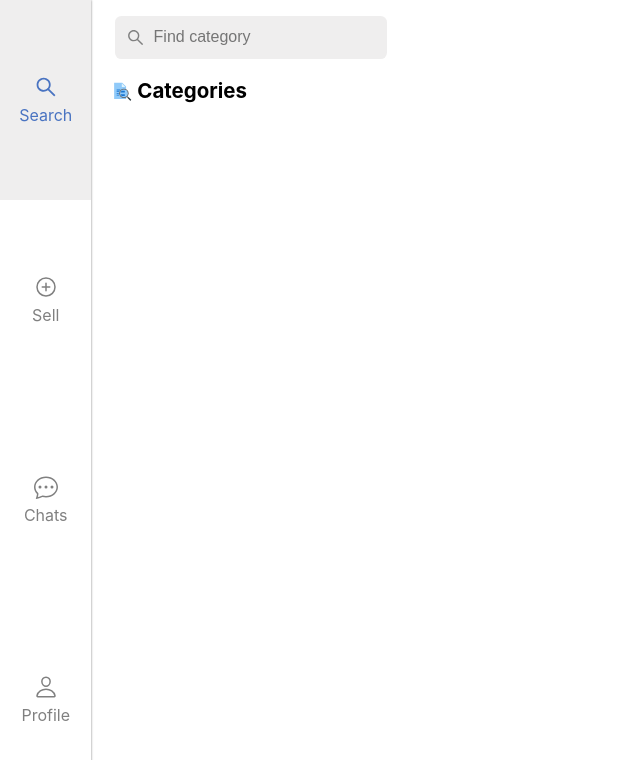
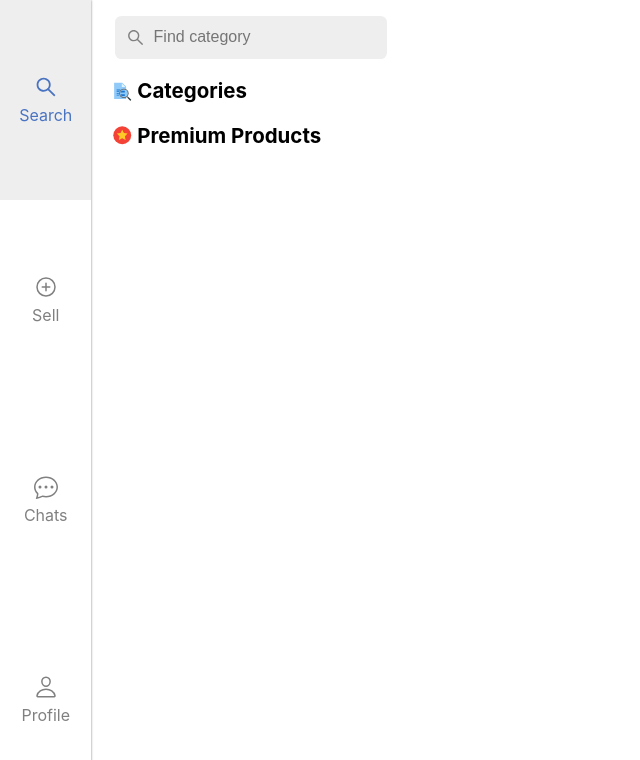
Before and after one commit to VladBrok/payback, a Next.js app: page / in a window 1280 px wide. Shown: the top 760 px of the page, without its empty margins (0-640 px from the left). Built offline with nearby package versions, Linux system fonts and the light colour scheme.

Commit message:
Add premium products section

```diff
--- a/components/Main/Main.js
+++ b/components/Main/Main.js
@@ -1,7 +1,7 @@
 import styles from "./Main.module.scss";
 import SearchBar from "../SearchBar";
 import Section from "../Section";
-import { FcFinePrint } from "react-icons/fc";
+import { FcFinePrint, FcRating } from "react-icons/fc";
 
 export default function Main() {
   return (
@@ -11,6 +11,7 @@ export default function Main() {
         onChange={e => console.log(e.target.value)}
       />
       <Section title="categories" Icon={FcFinePrint}></Section>
+      <Section title="premium products" Icon={FcRating}></Section>
     </main>
   );
 }
```
